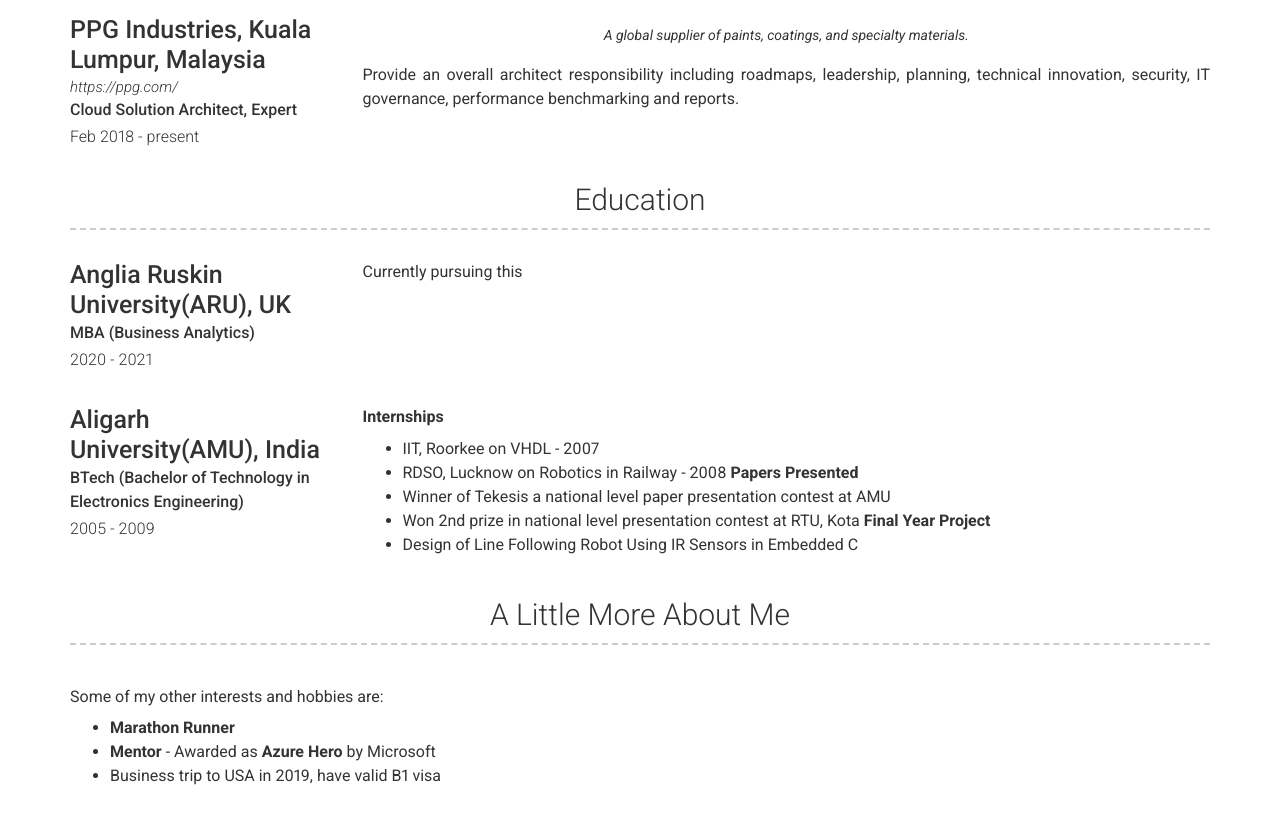
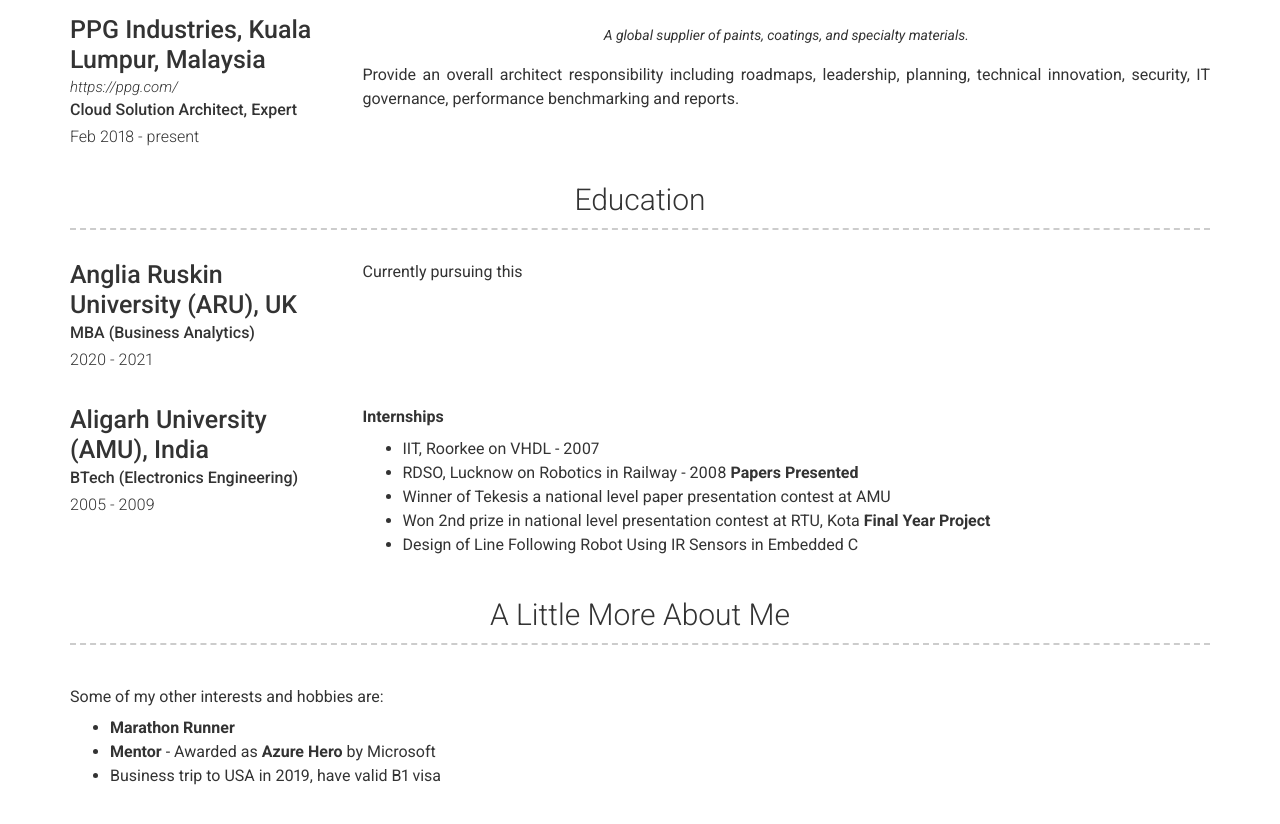
Before and after one commit to mohd-hasnain/mohd-hasnain.github.io, a Jekyll site: the page built from index.md, in a window 1280 px wide and 900 px high, scrolled down 1147 px. Shown: the top 824 px of the window. Built offline with Jekyll 4.4.1, drawn with Linux system fonts in a browser that asks for light colours; nearby versions of some CDN libraries.

Commit message:
Update education.yml

```diff
--- a/_data/education.yml
+++ b/_data/education.yml
@@ -1,5 +1,5 @@
 # Education Template
-- name: Anglia Ruskin University(ARU), UK
+- name: Anglia Ruskin University (ARU), UK
   dates: 2020 - 2021
   qualification: MBA (Business Analytics)
   #quote: >
@@ -7,17 +7,17 @@
   description: | # this will include new lines to allow paragraphs
    Currently pursuing this
 
-- name: Aligarh University(AMU), India
+- name: Aligarh University (AMU), India
   dates: 2005 - 2009
-  qualification: BTech (Bachelor of Technology in Electronics Engineering)
+  qualification: BTech (Electronics Engineering)
   # quote: >
   #  Electronics and Communication Engineering
   description: | # this will include new lines to allow paragraphs
     **Internships**
        - IIT, Roorkee on VHDL - 2007
        - RDSO, Lucknow on Robotics in Railway - 2008
-     **Papers Presented**
+    **Papers Presented**
       - Winner of Tekesis a national level paper presentation contest at AMU
       - Won 2nd prize in national level presentation contest at RTU, Kota
-     **Final Year Project**
+    **Final Year Project**
       - Design of Line Following Robot Using IR Sensors in Embedded C
```
